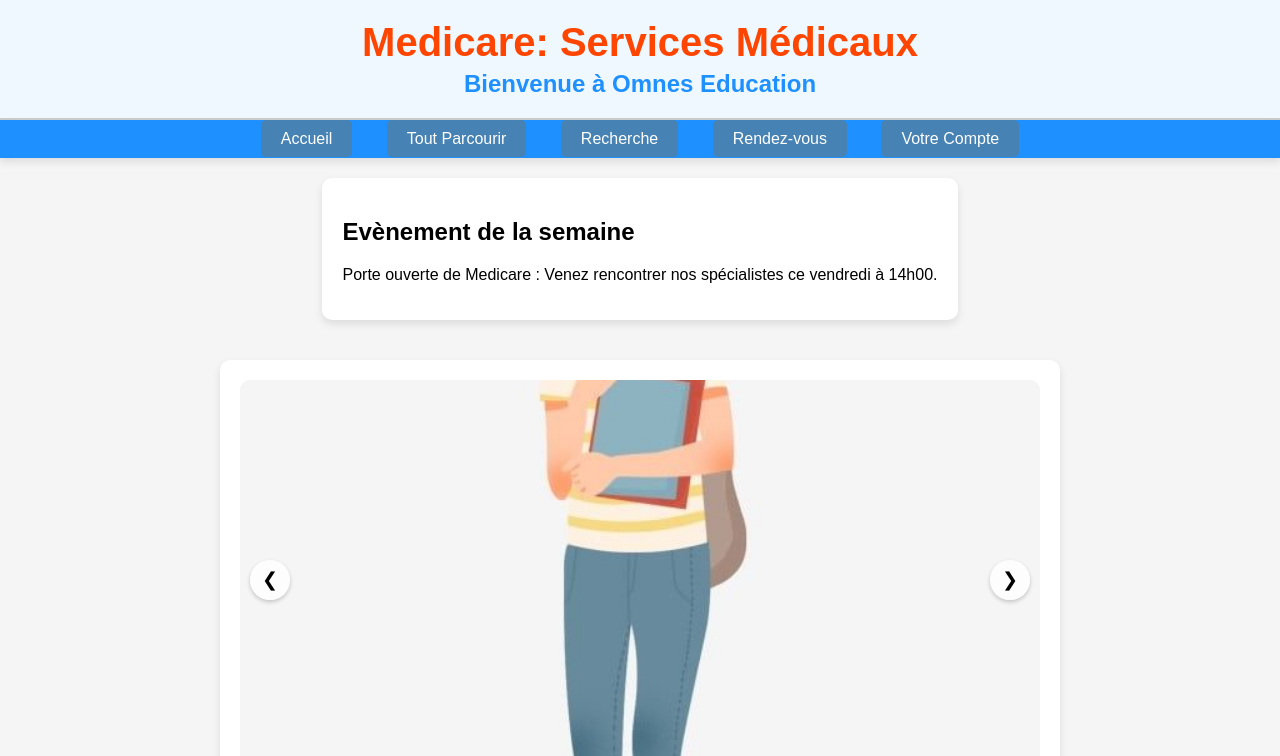
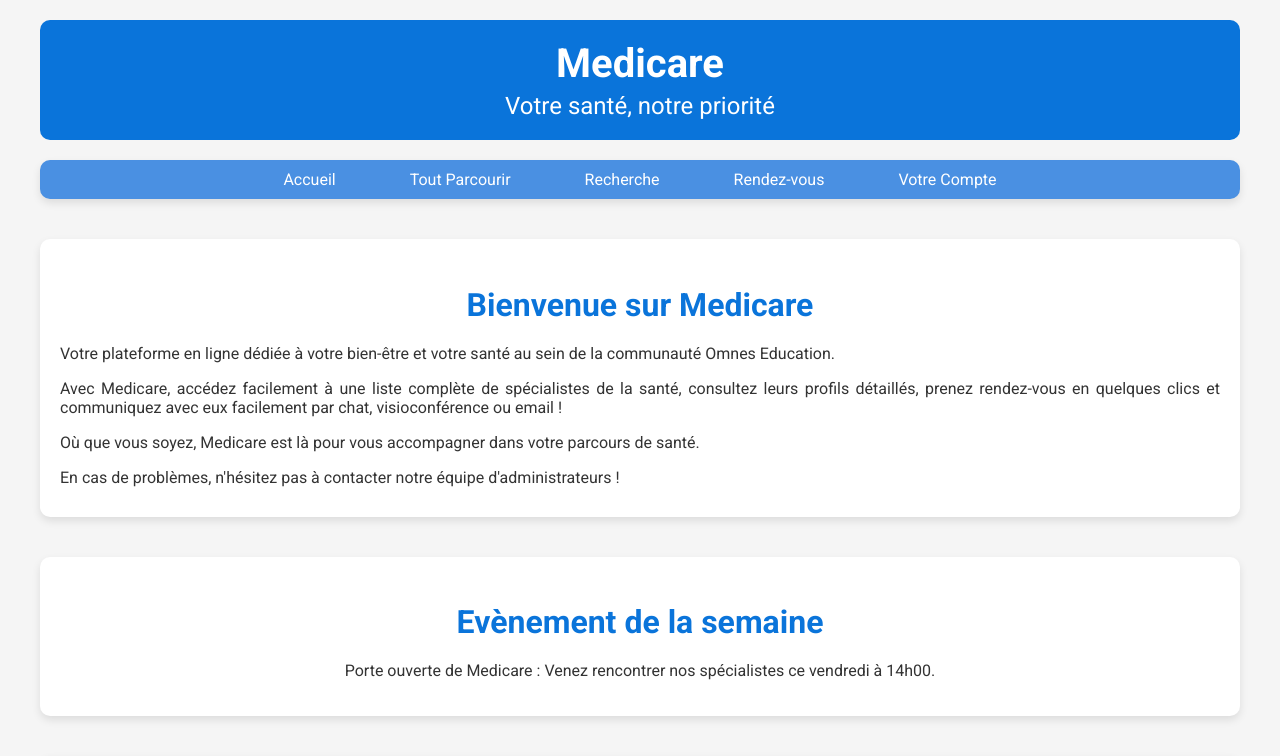
Before and after one commit to arbasti/projet_bacina, a PHP site: page /accueil.html in a window 1280 px wide. Shown: the top 756 px of the page. Run offline with PHP 8.4, Linux system fonts and the light colour scheme; grey boxes are pictures that could not be loaded.

Commit message:
meilleure version de l'accueil style retravaillé on peut rajouter des images pour l'événement de la semaine + changer la couleur du fond du footer pour mieux le marquer ?

```diff
--- a/accueil.html
+++ b/accueil.html
@@ -4,21 +4,29 @@
     <meta charset="UTF-8">
     <meta name="viewport" content="width=device-width, initial-scale=1.0">
     <title>Medicare: Services Médicaux</title>
+    <link rel="stylesheet" href="https://unpkg.com/leaflet/dist/leaflet.css" />
+    <link href="https://fonts.googleapis.com/css2?family=Roboto:wght@400;500;700&display=swap" rel="stylesheet">
     <link rel="stylesheet" href="styles.css">
-    <link rel="stylesheet" href="https://unpkg.com/leaflet/dist/leaflet.css" />
 </head>
 <body>
     <div class="wrapper">
         <div class="header">
-            <h1>Medicare: Services Médicaux</h1>
-            <h2>Bienvenue à Omnes Education</h2>
+            <h1>Medicare</h1>
+            <h2>Votre santé, notre priorité</h2>
         </div>
-        <div class="navigation">
+        <nav class="navigation">
             <a href="#">Accueil</a>
             <a href="#">Tout Parcourir</a>
             <a href="#">Recherche</a>
             <a href="#">Rendez-vous</a>
             <a href="#">Votre Compte</a>
+        </nav>
+        <div class="welcome-section">
+            <h2>Bienvenue sur Medicare</h2>
+            <p>Votre plateforme en ligne dédiée à votre bien-être et votre santé au sein de la communauté Omnes Education.</p>
+            <p>Avec Medicare, accédez facilement à une liste complète de spécialistes de la santé, consultez leurs profils détaillés, prenez rendez-vous en quelques clics et communiquez avec eux facilement par chat, visioconférence ou email !</p>
+            <p>Où que vous soyez, Medicare est là pour vous accompagner dans votre parcours de santé.</p>
+            <p>En cas de problèmes, n'hésitez pas à contacter notre équipe d'administrateurs !</p>
         </div>
         <div class="event-section">
             <h2>Evènement de la semaine</h2>
@@ -37,10 +45,10 @@
                 <div class="btn-next">&#10095;</div>
             </div>
         </div>
-        <div class="footer">
+        <footer class="footer">
             <p>Contactez-nous : email@medicare.com | +33 1 23 45 67 89 | 10 Rue Sextius Michel, 75015 Paris</p>
             <div id="map" class="google-map"></div>
-        </div>
+        </footer>
     </div>
 
     <script src="https://ajax.googleapis.com/ajax/libs/jquery/3.5.1/jquery.min.js"></script>
--- a/styles.css
+++ b/styles.css
@@ -1,180 +1,139 @@
 body {
-    font-family: 'Arial', sans-serif;
+    font-family: 'Roboto', sans-serif;
     margin: 0;
     padding: 0;
     box-sizing: border-box;
-    background-color: #f5f5f5;
+    background-color: #F5F5F5;
+    color: #333333;
 }
 
 .wrapper {
     display: flex;
     flex-direction: column;
     min-height: 100vh;
+    max-width: 1200px;
+    margin: 0 auto;
+    padding: 20px;
 }
 
 .header {
-    background-color: #f0f8ff;
+    background-color: #0A74DA;
     padding: 20px;
     text-align: center;
-    border-bottom: 2px solid #ccc;
+    border-radius: 10px;
+    color: #FFFFFF;
 }
 
 .header h1 {
-    color: #ff4500;
     margin: 0;
     font-size: 2.5em;
+    font-weight: 700;
 }
 
 .header h2 {
-    color: #1e90ff;
     margin: 5px 0 0 0;
     font-size: 1.5em;
+    font-weight: 400;
 }
 
 .navigation {
-    background-color: #1e90ff;
+    background-color: #4A90E2;
     padding: 10px;
     text-align: center;
+    margin: 20px 0;
+    border-radius: 10px;
     box-shadow: 0 4px 8px rgba(0, 0, 0, 0.1);
 }
 
 .navigation a {
-    color: white;
+    color: #FFFFFF;
     margin: 0 15px;
     text-decoration: none;
     padding: 10px 20px;
     border-radius: 5px;
-    background-color: #4682b4;
     transition: background-color 0.3s ease;
 }
 
 .navigation a:hover {
-    background-color: #5f9ea0;
+    background-color: #0A74DA;
 }
 
-.section {
-    flex: 1;
+.welcome-section, .event-section, .carousel-section {
+    background-color: #FFFFFF;
     padding: 20px;
-    text-align: center;
-    background-color: white;
-    margin: 20px auto;
+    margin: 20px 0;
     border-radius: 10px;
-    max-width: 1200px;
     box-shadow: 0 4px 8px rgba(0, 0, 0, 0.1);
+    text-align: center; /* Center text */
 }
 
-.section h2 {
-    color: #4682b4;
+.welcome-section h2, .event-section h2 {
+    color: #0A74DA;
     font-size: 2em;
     margin-bottom: 20px;
 }
 
-.footer {
-    background-color: #f0f8ff;
-    padding: 20px;
-    text-align: center;
-    border-top: 2px solid #ccc;
+.welcome-section p {
+    text-align: justify;
+    margin-bottom: 10px;
 }
 
-.footer p {
-    margin: 0;
-    color: #333;
-    font-size: 1em;
+.carousel-section {
+    display: flex;
+    justify-content: center;
 }
 
-/* Carrousel des images des spécialistes (exemple) */
-.carousel {
-    display: flex;
-    overflow: hidden;
-    border-radius: 10px;
-    margin-bottom: 20px;
-}
-
-.carousel img {
-    width: 100%;
-    transition: transform 0.5s ease-in-out;
-}
-
-.carousel img:hover {
-    transform: scale(1.05);
-}
-
-/* Google Map integration (example) */
-.google-map {
-    margin-top: 20px;
-    border: 1px solid #ccc;
-    border-radius: 10px;
-    overflow: hidden;
-    height: 300px;
-}
-
-/* Styles extraits du fichier HTML */
-.titre-centre {
-    text-align: center;
-    font-size: 1.5em;
-    margin: 20px 0;
-    color: #4682b4;
-}
-
-.event-section, .carousel-section {
-    margin: 20px auto;
-    padding: 20px;
-    background-color: white;
-    border-radius: 10px;
-    max-width: 800px; /* modifier pour régler la largeur du carousel */
-    box-shadow: 0 4px 8px rgba(0, 0, 0, 0.1);
-}
-
-#carrousel {
+.carousel-section #carrousel {
     position: relative;
     width: 100%;
     height: 400px;
     overflow: hidden;
     border-radius: 10px;
+    max-width: 800px; /* Center the carousel */
 }
 
-#carrousel ul {
+.carousel-section #carrousel ul {
     display: flex;
     transition: transform 0.5s ease-in-out;
     padding: 0;
     margin: 0;
 }
 
-#carrousel li {
+.carousel-section #carrousel li {
     list-style: none;
     min-width: 100%;
     box-sizing: border-box;
 }
 
-#carrousel img {
-    width: 100%;
+.carousel-section #carrousel img {
+    width: 75%;
     height: 400px;
     object-fit: cover;
 }
 
-.btn-prev,
-.btn-next {
+.carousel-section .btn-prev,
+.carousel-section .btn-next {
     position: absolute;
     top: 50%;
     transform: translateY(-50%);
     background-color: rgba(255, 255, 255, 0.8);
-    padding: 5px;
+    padding: 10px;
     cursor: pointer;
     border-radius: 50%;
     box-shadow: 0 2px 4px rgba(0, 0, 0, 0.2);
-    font-size: 1.2em;
+    font-size: 1.5em;
     display: flex;
     justify-content: center;
     align-items: center;
-    width: 30px;
-    height: 30px;
+    width: 40px;
+    height: 40px;
 }
 
-.btn-prev {
+.carousel-section .btn-prev {
     left: 10px;
 }
 
-.btn-next {
+.carousel-section .btn-next {
     right: 10px;
 }
 
@@ -184,6 +143,20 @@ body {
     border-radius: 10px;
     overflow: hidden;
     height: 300px;
-    width: 50%; /* régler pour ajuster la largeur du google maps */
-    margin: 0 auto; /* centrer l'élément */
+    width: 50%;
+    max-width: 800px; /* Center the map */
+    margin: 0 auto; /* Center the element */
 }
+
+.footer {
+    background-color: #F5F5F5;
+    padding: 20px;
+    text-align: center;
+    border-top: 2px solid #CCCCCC;
+}
+
+.footer p {
+    margin: 0;
+    color: #333333;
+    font-size: 1em;
+}
```
